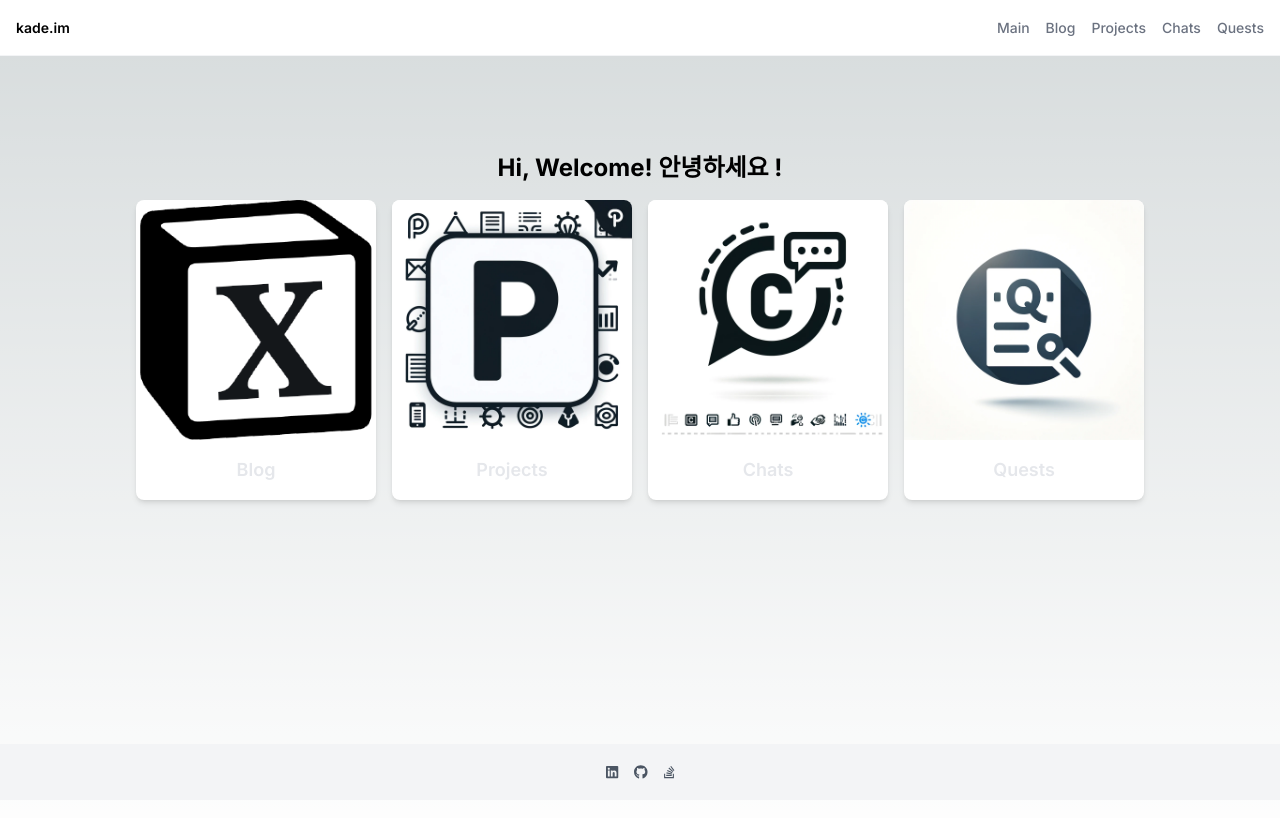
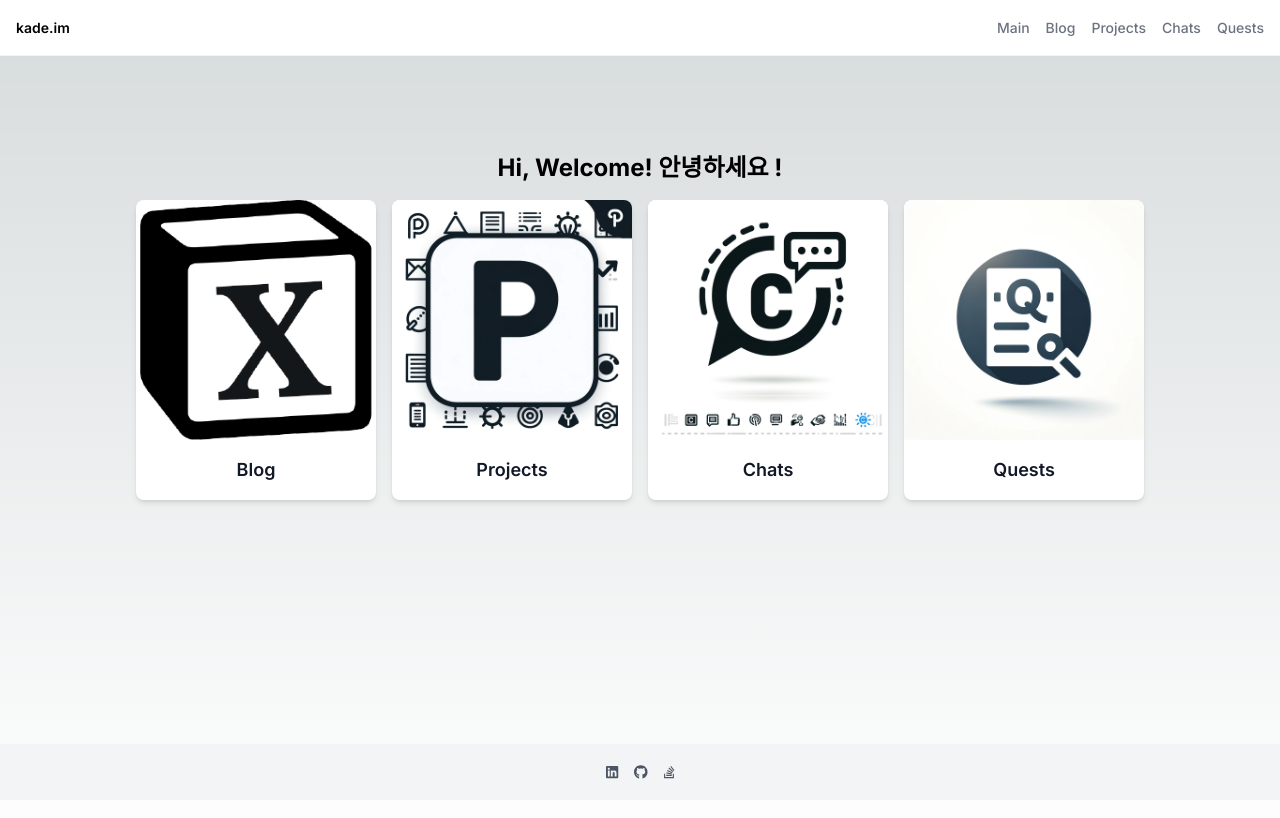
Before and after one commit to kade93/kade-im, a Next.js app: page / in a window 1280 px wide. Shown: the top 818 px of the page. Built offline with nearby package versions, Linux system fonts and the light colour scheme.

Commit message:
hotfix for light mode

```diff
--- a/app/page.tsx
+++ b/app/page.tsx
@@ -39,7 +39,7 @@ export default function Component() {
                   className="w-60 h-60 object-cover"
                 />
                 <div className="p-4">
-                    <h5 className="text-lg font-semibold text-center text-gray-200 dark:text-gray-900">Blog</h5>
+                    <h5 className="text-lg font-semibold text-center text-gray-900 dark:text-gray-900">Blog</h5>
                 </div>
               </div>
             </Link>
@@ -51,7 +51,7 @@ export default function Component() {
                   className="w-60 h-60 object-cover"
                 />
                 <div className="p-4">
-                <h5 className="text-lg font-semibold text-center text-gray-200 dark:text-gray-900">Projects</h5>
+                <h5 className="text-lg font-semibold text-center text-gray-900 dark:text-gray-900">Projects</h5>
                 </div>
               </div>
             </Link>
@@ -63,7 +63,7 @@ export default function Component() {
                   className="w-60 h-60 object-cover"
                 />
                 <div className="p-4">
-                <h5 className="text-lg font-semibold text-center text-gray-200 dark:text-gray-900">Chats</h5>
+                <h5 className="text-lg font-semibold text-center text-gray-900 dark:text-gray-900">Chats</h5>
                 </div>
               </div>
             </Link>
@@ -75,7 +75,7 @@ export default function Component() {
                   className="w-60 h-60 object-cover"
                 />
                 <div className="p-4">
-                <h5 className="text-lg font-semibold text-center text-gray-200 dark:text-gray-900">Quests</h5>
+                <h5 className="text-lg font-semibold text-center text-gray-900 dark:text-gray-900">Quests</h5>
                 </div>
               </div>
             </Link>
```
